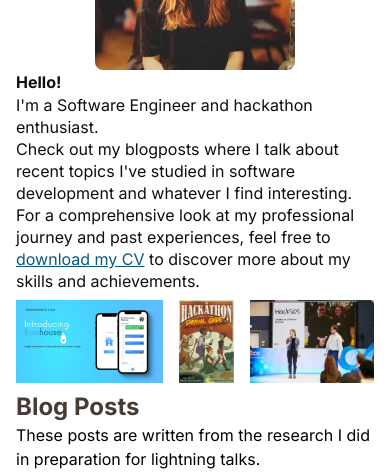
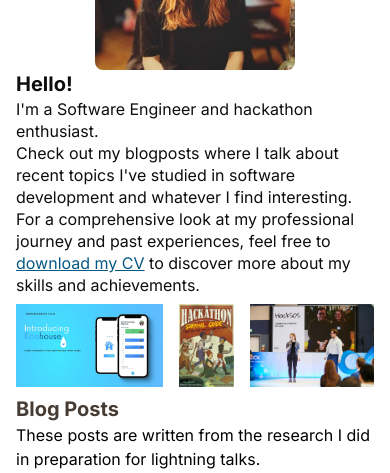
Before and after one commit to Mynameistessa/my-website, a Next.js app: page / in a window 390 px wide. Shown: the part 228-701 px from the top of the page. Built offline with nearby package versions, Linux system fonts and the light colour scheme.

Commit message:
Adjust text sizing on mobile

```diff
--- a/components/Intro.tsx
+++ b/components/Intro.tsx
@@ -16,7 +16,7 @@ const Intro = () => {
         />
       </div>
       <div className="md:w-2/4 text-base dark:text-white text-almost-black lg:text-left md:leading-loose self-center h-full">
-        <h2 className="md:text-2xl font-bold">Hello!</h2>
+        <h2 className="md:text-2xl text-xl font-bold">Hello!</h2>
         <p className="leading-snug">
           I&apos;m a Software Engineer and hackathon enthusiast.
           <br />
--- a/components/Posts.tsx
+++ b/components/Posts.tsx
@@ -5,7 +5,7 @@ const Posts = () => {
   const posts = getSortedPostsData();
   return (
     <section className="mt-2">
-      <h2 className="font-bold text-2xl dark:text-brighton-blue text-wood">
+      <h2 className="font-bold text-xl md:text-2xl dark:text-brighton-blue text-wood">
         Blog Posts
       </h2>
       <p className="dark:text-white text-base">
```
